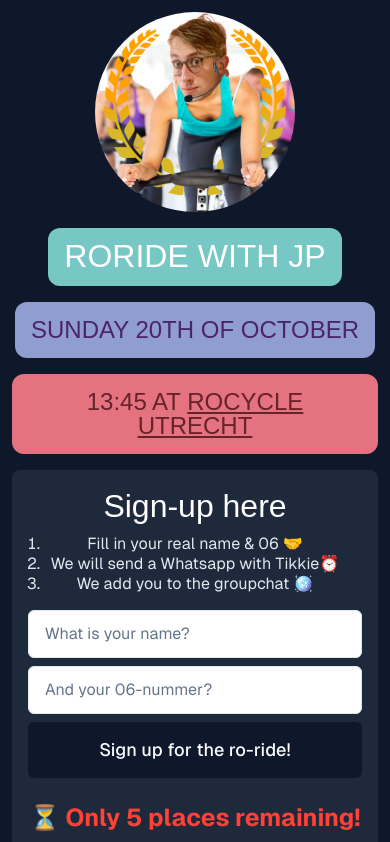
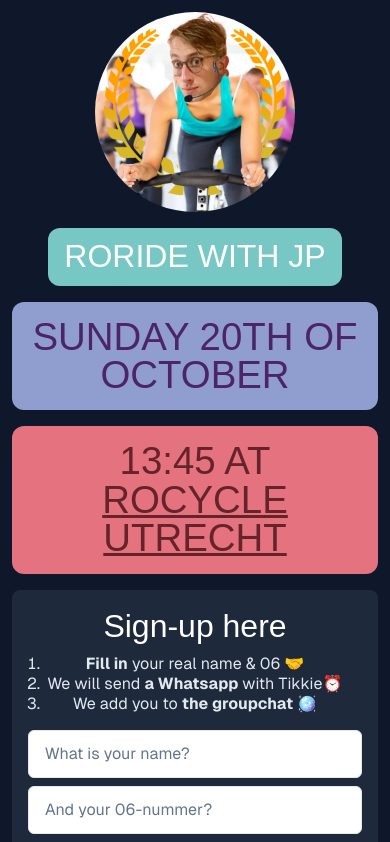
Before and after one commit to hiddehs/roridewithjp, a Next.js app: page / in a window 390 px wide. Shown: the top 842 px of the page. Built offline with nearby package versions, Linux system fonts and the light colour scheme; a web font is replaced by a local one.

Commit message:
updates on typography, ready to rumble

```diff
--- a/src/app/page.tsx
+++ b/src/app/page.tsx
@@ -62,16 +62,16 @@
             width="300"
           />
           <div className="flex flex-col gap-4 sm:gap-8 sm:justify-start justify-center items-center text-center sm:text-left sm:items-start">
-            <div className="bg-[#77C8C5] p-4 rounded-xl">
+            <div className="bg-[#77C8C5] p-4 rounded-xl sm:w-1/2">
               <h2 className="leading-[80%] sm:text-[4rem]">RORIDE WITH JP</h2>
             </div>
-            <div className="bg-[#909DCF] leading-none p-4 rounded-xl">
-              <h3 className="text-[#4B2567] sm:text-[3rem] leading-[100%]">
+            <div className="bg-[#909DCF] leading-none p-4 rounded-xl sm:w-1/2">
+              <h3 className="text-[#4B2567] sm:text-[3rem] text-[2.4rem] leading-[100%]">
                 SUNDAY 20TH OF OCTOBER
               </h3>
             </div>
-            <div className="bg-[#E4727F] leading-none p-4 rounded-xl">
-              <h3 className="text-[#66232A] sm:text-[3rem] leading-[100%]">
+            <div className="bg-[#E4727F] leading-none p-4 rounded-xl sm:w-1/2">
+              <h3 className="text-[#66232A] sm:text-[3rem] text-[2.4rem] leading-[100%]">
                 13:45 AT {" "}
                 <a
                   href="https://maps.app.goo.gl/DZJNTfBLEpKV8cfj6"
@@ -84,10 +84,10 @@
             </div>
             <div className="bg-slate-800 w-full sm:w-auto leading-tight p-4 sm:p-10 rounded-lg">
               <h2 className="mb-2">Sign-up here</h2>
-              <ol className="text-slate-200 list-decimal leading-tight mx-4 my-1">
-                <li>Fill in your real name & 06 🤝 </li>
-                <li>We will send a Whatsapp with Tikkie⏰ </li>
-                <li>We add you to the groupchat 🪩</li>
+              <ol className="text-slate-200 list-decimal leading-tight mx-4 my-1 sm:text-left text-center sm:list-inside list-outside">
+                <li><strong>Fill in</strong> your real name & 06 🤝 </li>
+                <li>We will send <strong>a Whatsapp</strong> with Tikkie⏰ </li>
+                <li>We add you to <strong>the groupchat</strong> 🪩</li>
               </ol>
 
               {state.success === 0 ? (
```
